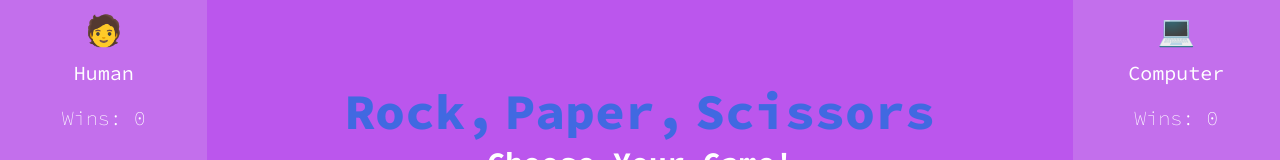
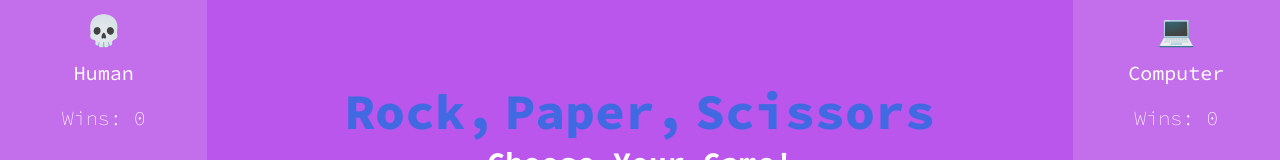
Before and after one commit to alinix1/Rock-Paper-Scissors, a plain HTML site: page index.html in a window 1280 px wide. Shown: the top 160 px of the page. Drawn offline with Linux system fonts and the light colour scheme.

Commit message:
fix deploy link

```diff
--- a/index.html
+++ b/index.html
@@ -9,7 +9,7 @@
 <div class="main-container">
   <sidebar class="left-sidebar">
     <section class="left-sidebar-label">
-      <span class="human-emoji"> 🧑 </span>
+      <span class="human-emoji" id="humanEmoji"> 💀 </span>
       <section class="human-title"> Human </section>
       <h4 class="human-win">Wins: <span id="winCountHuman">0</span></h4>
       <button class="change-button hidden" id="changeGameButton">Change Game?</button>
```
Also changed, not shown: 1 other file.
